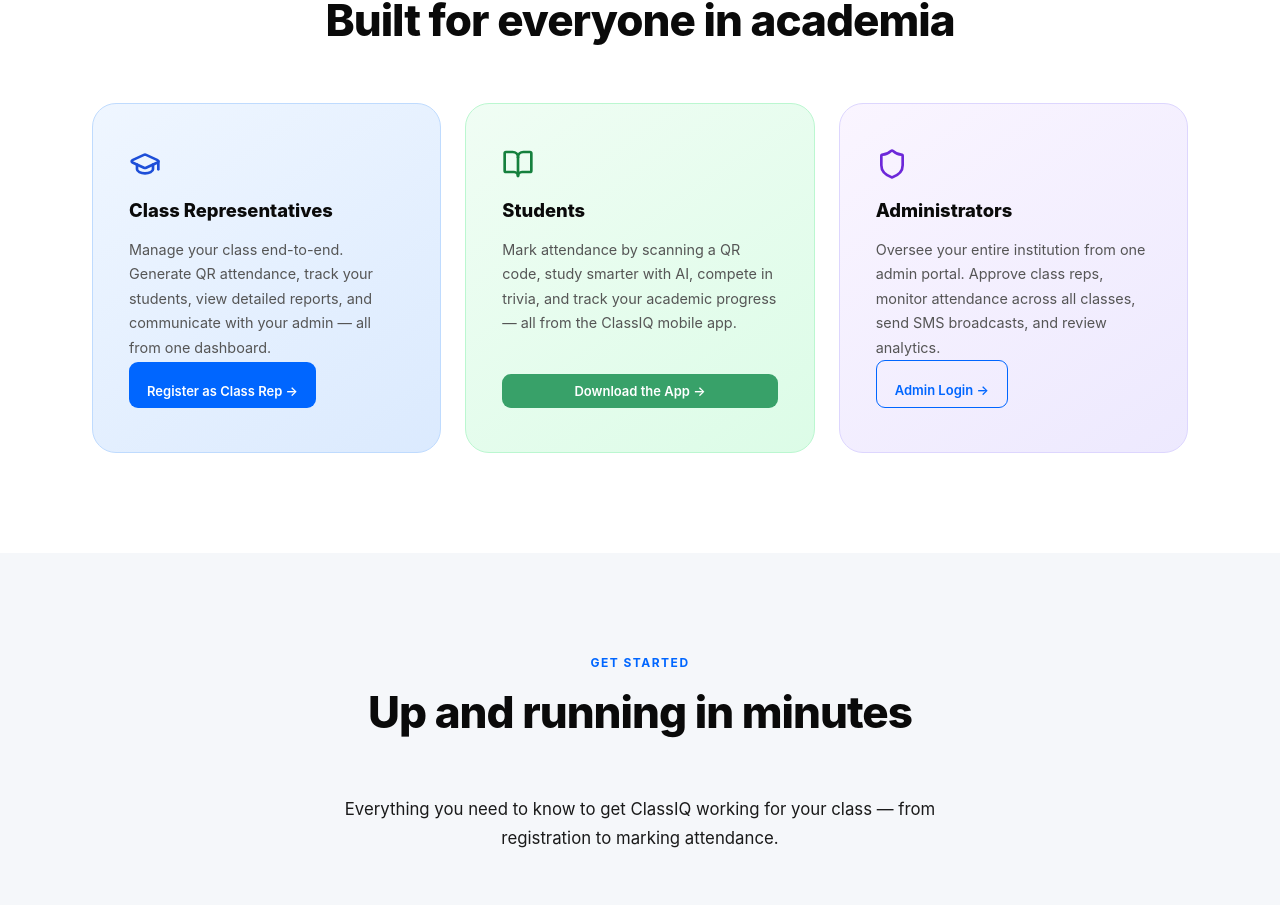
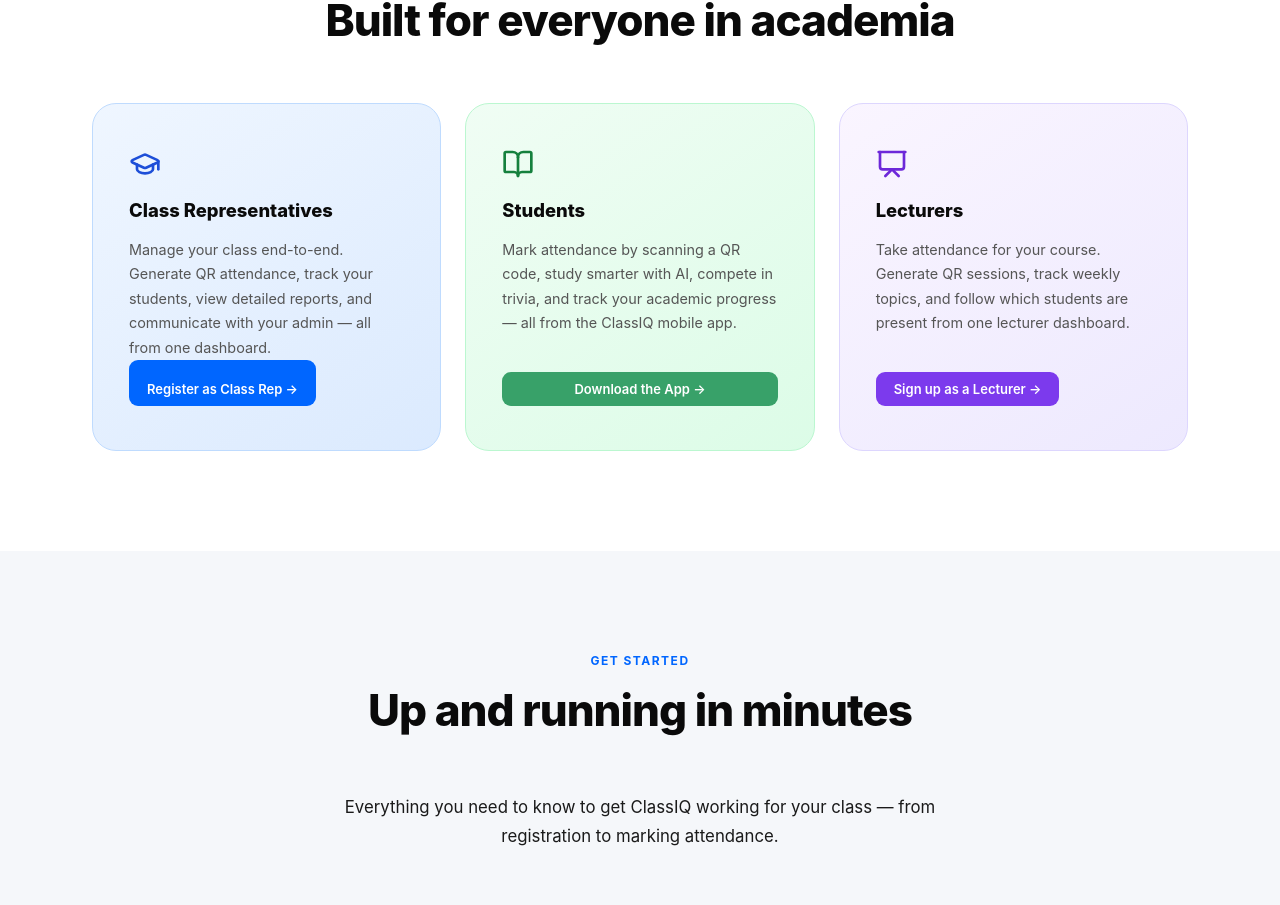
Before and after one commit to mishael6/ClassIQ-Frontend, a React (Vite) app: page / in a window 1280 px wide. Shown: the part 2664-3569 px from the top of the page. Built offline with nearby package versions, Linux system fonts and the light colour scheme; no server answers.

Commit message:
feat: update landing page to replace admin section with lecturer section, including new content and icon

```diff
--- a/src/pages/LandingPage.jsx
+++ b/src/pages/LandingPage.jsx
@@ -2,7 +2,7 @@
 import { Link, useNavigate } from 'react-router-dom'
 import {
   GraduationCap, Smartphone, MapPin, Bot, Trophy, PenLine, Users, Rocket,
-  BookOpen, Shield, QrCode, Lightbulb, BarChart3, Moon, Lock, Flame,
+  BookOpen, Presentation, QrCode, Lightbulb, BarChart3, Moon, Lock, Flame,
   Mail, Phone, MessageCircle,
 } from 'lucide-react'
 import './landing.css'
@@ -227,12 +227,12 @@
               Download the App →
             </a>
           </div>
-          <div className="lp-who-card lp-who-admin">
-            <div className="lp-who-icon"><Shield size={32} /></div>
-            <h3>Administrators</h3>
-            <p>Oversee your entire institution from one admin portal. Approve class reps, monitor attendance across all classes, send SMS broadcasts, and review analytics.</p>
-            <Link to="/admin/login" className="lp-btn lp-outline lp-sm" style={{ marginTop: 'auto', paddingTop: 20, alignSelf: 'flex-start' }}>
-              Admin Login →
+          <div className="lp-who-card lp-who-lecturer">
+            <div className="lp-who-icon"><Presentation size={32} /></div>
+            <h3>Lecturers</h3>
+            <p>Take attendance for your course. Generate QR sessions, track weekly topics, and follow which students are present from one lecturer dashboard.</p>
+            <Link to="/register/lecturer" className="lp-btn lp-solid lp-sm" style={{ marginTop: 'auto', background: '#7c3aed', alignSelf: 'flex-start' }}>
+              Sign up as a Lecturer →
             </Link>
           </div>
         </div>
--- a/src/pages/landing.css
+++ b/src/pages/landing.css
@@ -240,14 +240,14 @@
   background: linear-gradient(145deg, #f0fdf4, #dcfce7);
   border: 1px solid #bbf7d0;
 }
-.lp-who-admin {
+.lp-who-lecturer {
   background: linear-gradient(145deg, #faf5ff, #ede9fe);
   border: 1px solid #ddd6fe;
 }
 .lp-who-icon { display: flex; align-items: center; margin-bottom: 16px; }
 .lp-who-classrep .lp-who-icon { color: #1d4ed8; }
 .lp-who-student .lp-who-icon { color: #15803d; }
-.lp-who-admin .lp-who-icon { color: #6d28d9; }
+.lp-who-lecturer .lp-who-icon { color: #6d28d9; }
 .lp-who-card h3 { font-size: 1.15rem; font-weight: 800; color: #0a0a0a; margin-bottom: 12px; }
 .lp-who-card p  { font-size: 0.9rem; color: #555; line-height: 1.7; }
 .lp-who-hint {
```
